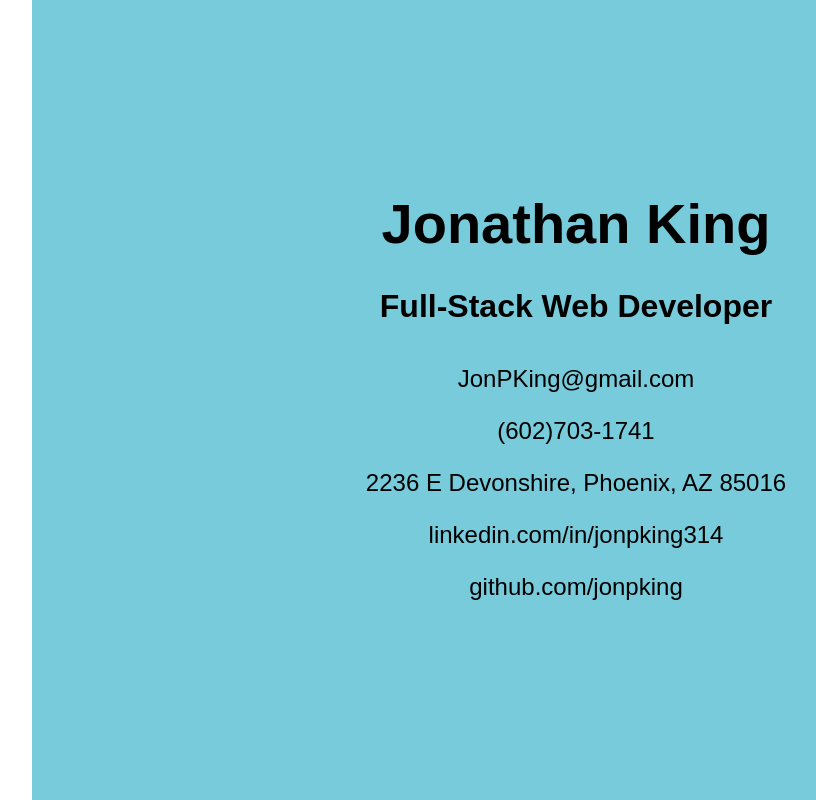
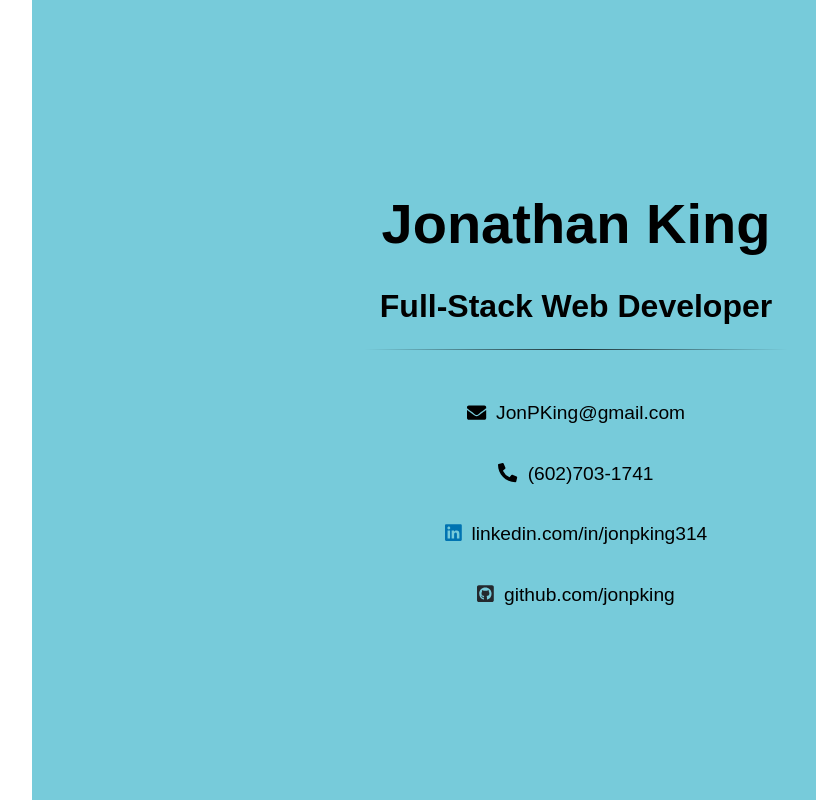
Before and after one commit to jonpking/Portfolio_Oct2020, a Next.js app: page / in a window 1280 px wide. Shown: the part 1600-2400 px from the top of the page, without its empty margins (160-976 px from the left). Built offline with nearby package versions, Linux system fonts and the light colour scheme; a web font is replaced by a local one.

Commit message:
added hr and updated styling for contact

```diff
--- a/components/contact.js
+++ b/components/contact.js
@@ -8,16 +8,12 @@
                     <h2>Jonathan King</h2>
                     <h3>Full-Stack Web Developer</h3>
                 </div>
+                <hr className={styles.hr} />
                 <div className={styles.contactInfo}>
-                    <div>
-                        <p>JonPKing@gmail.com</p>
-                        <p>(602)703-1741</p>
-                        <p>2236 E Devonshire, Phoenix, AZ 85016</p>
-                    </div>
-                    <div>
-                        <p>linkedin.com/in/jonpking314</p>
-                        <p>github.com/jonpking</p>
-                    </div>
+                    <p><i className={`fas fa-envelope`}></i>JonPKing@gmail.com</p>
+                    <p><i className={`fas fa-phone-alt`}></i>(602)703-1741</p>
+                    <p><i className={`${styles.linkedinIcon} fab fa-linkedin`}></i>linkedin.com/in/jonpking314</p>
+                    <p><i className={`${styles.githubIcon} fab fa-github-square`}></i>github.com/jonpking</p>
                 </div>
             </div>
         </div>
--- a/styles/Contact.module.css
+++ b/styles/Contact.module.css
@@ -30,5 +30,27 @@
 }
 
 .contactInfo {
-    font-size: 1.5rem;
+    display: flex;
+    flex-direction: column;
+    font-size: 1.2rem;
+    margin-top: 25px;
 }
+
+.contactInfo svg{
+    margin-right: 10px;
+}
+
+.linkedinIcon {
+    color: #0073b1;
+}
+
+.githubIcon {
+    color: #24292e;
+}
+
+.hr {
+    width: 100%;
+    border: 0;
+    height: 1px;
+    background-image: linear-gradient(to right, rgba(0, 0, 0, 0), rgba(0, 0, 0, 0.75), rgba(0, 0, 0, 0));
+}
```
